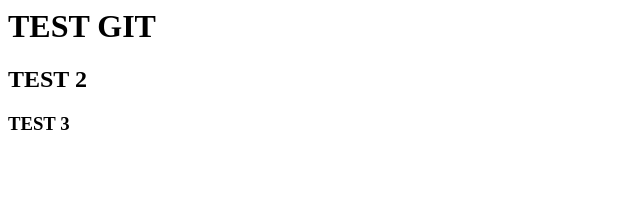
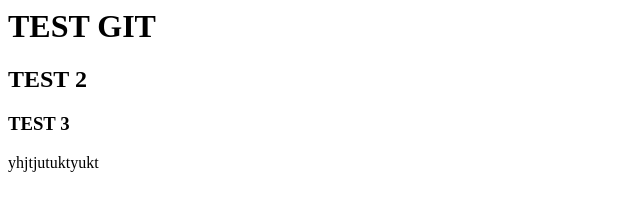
Before and after one commit to rizkyprawidia/project19, a plain HTML site: page index.html in a window 1280 px wide. Shown: the whole page, without its empty margins (0-640 px from the left). Drawn offline with Linux system fonts and the light colour scheme.

Commit message:
menambah paragraf index.html

```diff
--- a/index.html
+++ b/index.html
@@ -6,5 +6,6 @@
 	<h1> TEST GIT </h1>
 	<h2> TEST 2</h2>
 	<h3> TEST 3</h3>
+	<p>yhjtjutuktyukt</p>
 	</body>
 </html>
```
